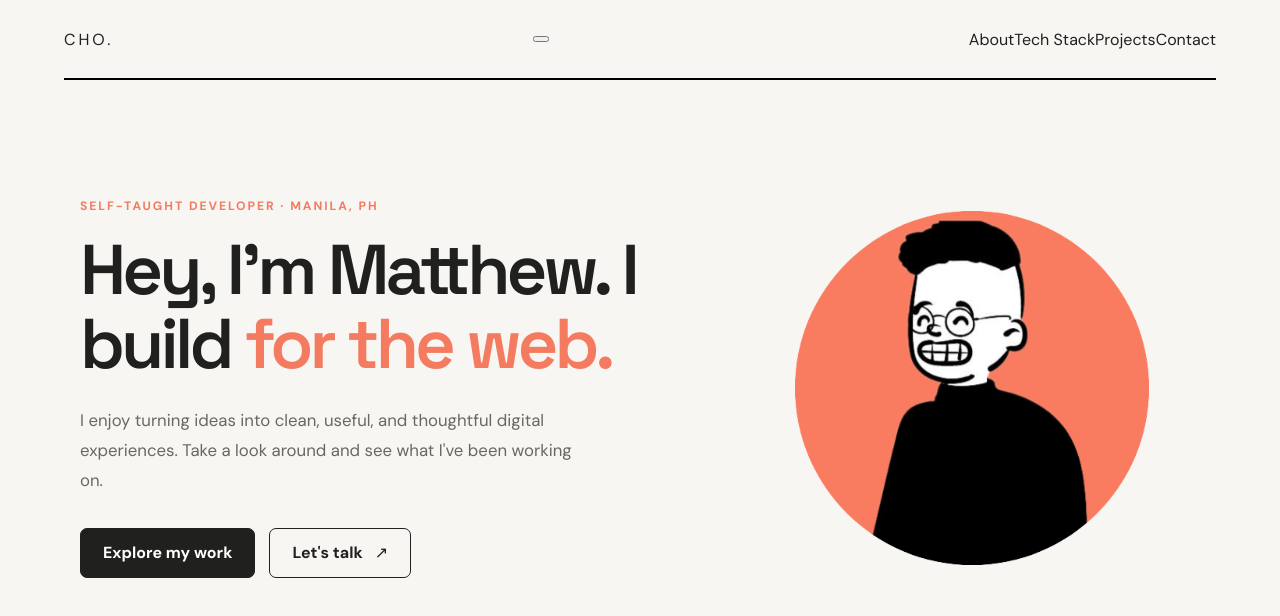
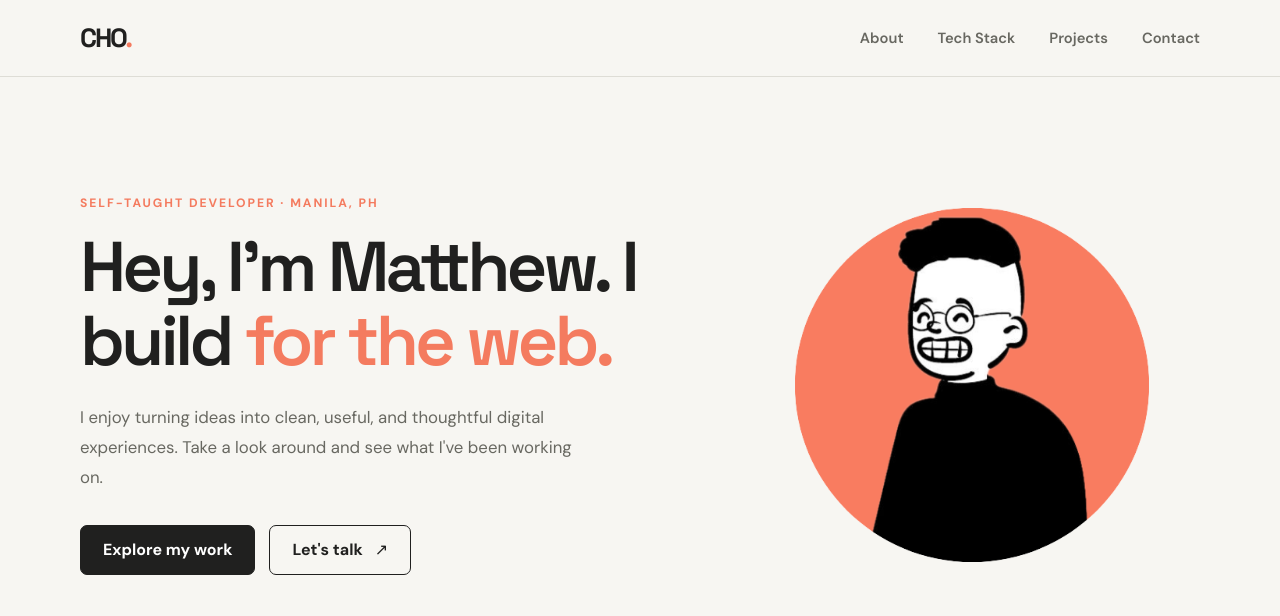
Before and after one commit to choMatt/Portfolio, a React (Vite) app: page / in a window 1280 px wide. Shown: the top 616 px of the page. Built offline with nearby package versions, Linux system fonts and the light colour scheme.

Commit message:
Improve portfolio: update Navigation.module.css

```diff
--- a/src/styles/Navigation.module.css
+++ b/src/styles/Navigation.module.css
@@ -1,128 +1,68 @@
-/* Navigation Bar */
+.header {
+  position: sticky;
+  z-index: 20;
+  top: 0;
+  width: 100%;
+  border-bottom: 1px solid var(--line);
+  background: rgba(247, 246, 242, .92);
+  backdrop-filter: blur(14px);
+}
 .nav {
-  border-bottom: 2px solid black;
+  width: min(1120px, calc(100% - 48px));
+  min-height: 76px;
+  margin: 0 auto;
   display: flex;
   align-items: center;
-  padding: 0px 10px 0px 10px;
   justify-content: space-between;
-  position: fixed;
-  width: 100%;
+}
+.logo {
+  font-family: "Space Grotesk", sans-serif;
+  font-size: 1.65rem;
+  font-weight: 700;
+  letter-spacing: -.08em;
+}
+.logo span { color: var(--accent); }
+.menu { display: flex; align-items: center; gap: 34px; }
+.menu a {
+  color: var(--muted);
+  font-size: .92rem;
+  font-weight: 600;
+  transition: color 150ms ease;
+}
+.menu a:hover, .menu a:focus-visible { color: var(--accent); }
+.menuButton {
+  display: none;
+  width: 44px;
+  height: 44px;
+  padding: 11px;
+  border: 1px solid var(--line);
+  border-radius: 7px;
+  background: transparent;
+  cursor: pointer;
+}
+.menuButton span {
+  display: block;
+  height: 2px;
+  margin: 5px 0;
+  background: var(--ink);
 }
 
-/* Burger Icon */
-.burger {
-  width: 40px;
-  height: 45px;
-  display: flex;
-  justify-content: center;
+@media (max-width: 700px) {
+  .nav { width: calc(100% - 36px); min-height: 68px; }
+  .menuButton { display: block; }
+  .menu {
+    position: absolute;
+    top: 68px;
+    left: 0;
+    right: 0;
+    display: none;
+    flex-direction: column;
+    align-items: stretch;
+    gap: 0;
+    padding: 8px 18px 18px;
+    border-bottom: 1px solid var(--line);
+    background: var(--paper);
+  }
+  .menuOpen { display: flex; }
+  .menu a { padding: 13px 4px; }
 }
-
-/* Cross Icon (for Burger) */
-.crossIcon {
-  position: absolute;
-  right: 10px;
-  top: 5px;
-}
-
-/* Toggle Button (for Burger) */
-.toggle {
-  position: absolute;
-  display: none;
-}
-
-/* Sidebar Menu */
-.list {
-  height: 100vh;
-  width: 100%;
-  max-width: 300px;
-  position: fixed;
-  display: flex;
-  flex-direction: column;
-  align-items: center;
-  justify-content: center;
-  right: 0;
-  top: 0;
-  background-color: #f97c60;
-  transition: transform 300ms ease-in-out;
-  font-size: 25px;
-  gap: 20px;
-}
-
-/* Sidebar Menu Closed State */
-.listClosed {
-  transform: translateX(100%);
-}
-
-/* Sidebar Menu Opened State */
-.listOpened {
-  transform: translateX(0%);
-}
-
-/* Backdrop */
-.backDrop {
-  width: 100%;
-  height: 100vh;
-  position: fixed;
-  left: 0;
-  bottom: 0;
-  transition: background-color 200ms ease-in-out;
-}
-
-/* Backdrop in Closed State */
-.backDropClosed {
-  pointer-events: none;
-  background-color: rgba(0, 0, 0, 0);
-}
-
-/* Backdrop in Opened State */
-.backDropOpened {
-  display: block;
-  background-color: rgba(0, 0, 0, 0.562);
-}
-
-@media (min-width: 769px) {
-  .logo{
-    letter-spacing: 3px;
-  }
-
-  .nav{
-    max-width: 1300px;
-    margin: 0 auto;
-    position: unset;
-    width: 90%;
-    height: 80px;
-    padding:unset;
-  }
-
-  .list {
-    position: unset;
-    height: 30px;
-    max-width: 440px;
-    flex-direction: row;
-    font-size: 15px;
-    background-color: #ffffff00;
-    transform: translateX(0%);
-    transition: unset;
-    gap: 30px;
-    justify-content: end;
-    font-weight: 500;
-  }
-
-  .backDropOpened {
-    display: none;
-  }
-
-  .burger {
-    display: none;
-  }
-
-  .item:nth-of-type(4){
-    display: grid;
-    place-items: center;
-    width: 125px;
-    height: 39px;
-    background-color: black;
-    color:white;
-    border-radius: 20px;
-  }
-}
```
